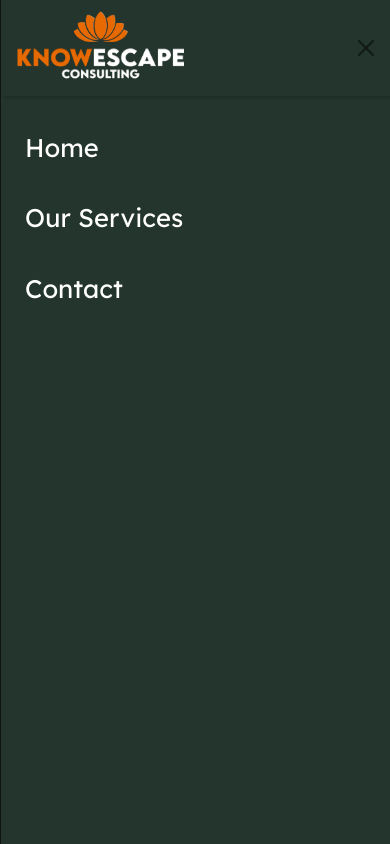
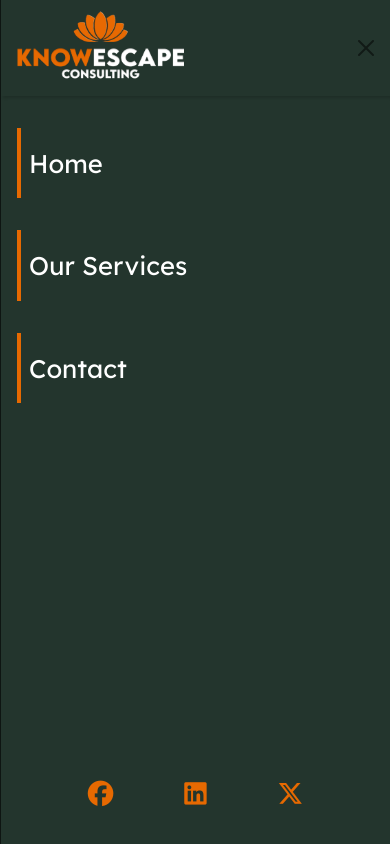
Before and after one commit to WinterTheDev/KnowEscape, a Django app: page / in a window 390 px wide, after a click that opens the changed part. Run offline with Django 4.2, Linux system fonts and the light colour scheme; some libraries are stand-ins or nearby versions; grey boxes are pictures that could not be loaded.

Commit message:
added social links to offcanvas-nav for mobile

```diff
--- a/knowescape/static/knowescape/home.css
+++ b/knowescape/static/knowescape/home.css
@@ -55,6 +55,21 @@ header {
 .offcanvas-nav-list > .nav-item{
     padding-block: 1rem;
     padding-inline: .5rem;
+    margin-block: 1rem;
+    border-left: 4px solid var(--orange);
+}
+
+.offcanvas-footer ul {
+    padding: 1rem;
+    display: flex;
+    list-style: none;
+    align-items: center;
+    justify-content: space-evenly;
+}
+
+.offcanvas-social-link {
+    font-size: 1.6rem;
+    color: var(--orange);
 }
 
 nav {
--- a/knowescape/templates/knowescape/home.html
+++ b/knowescape/templates/knowescape/home.html
@@ -110,6 +110,25 @@
                     </li>
                 </ul>
             </div>
+            <div class="offcanvas-footer">
+                <ul>
+                    <li class="offcanvas-social-item">
+                        <a href="" class="offcanvas-social-link">
+                            <i class="fa-brands fa-facebook"></i>
+                        </a>
+                    </li>
+                    <li class="offcanvas-social-item">
+                        <a href="" class="offcanvas-social-link">
+                            <i class="fa-brands fa-linkedin"></i>
+                        </a>
+                    </li>
+                    <li class="offcanvas-social-item">
+                        <a href="" class="offcanvas-social-link">
+                            <i class="fa-brands fa-x-twitter"></i>
+                        </a>
+                    </li>
+                </ul>
+            </div>
         </div>
     </header>
     <section id="cta">
```
Also changed, not shown: other parts of knowescape/static/knowescape/home.css (+1 -0 lines).
